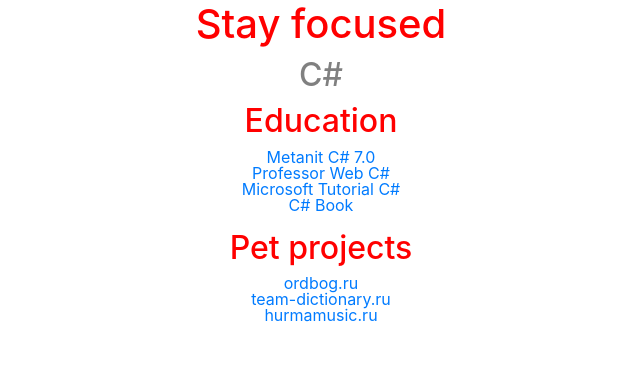
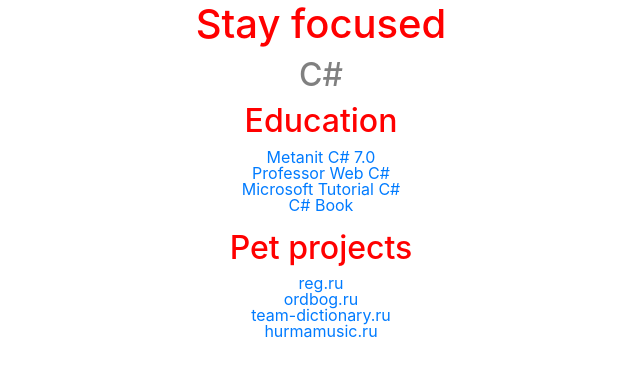
Before and after one commit to miroshkin/miroshkin.github.io, a website: page projects/productivity.html in a window 1280 px wide. Shown: the whole page, without its empty margins (319-959 px from the left). Drawn offline with Linux system fonts and the light colour scheme.

Commit message:
Added link to registrator

```diff
--- a/projects/productivity.html
+++ b/projects/productivity.html
@@ -20,10 +20,12 @@
                 <div> <a href="../files/cs-book.pdf" target="_blank">C# Book</a> </div>
                 <br>
                 <h2>Pet projects</h2>
+                <div> <a href="https://www.reg.ru/user/account/#/card/48790813" target="_blank">reg.ru</a> </div>
                 <div> <a href="http://ordbog.ru" target="_blank">ordbog.ru</a> </div>
                 <div> <a href="http://team-dictionary.ru" target="_blank">team-dictionary.ru</a> </div>
                 <div> <a href="http://hurmamusic.ru" target="_blank">hurmamusic.ru</a> </div>
 
+
     </div>
 </body>
 </html>
```
